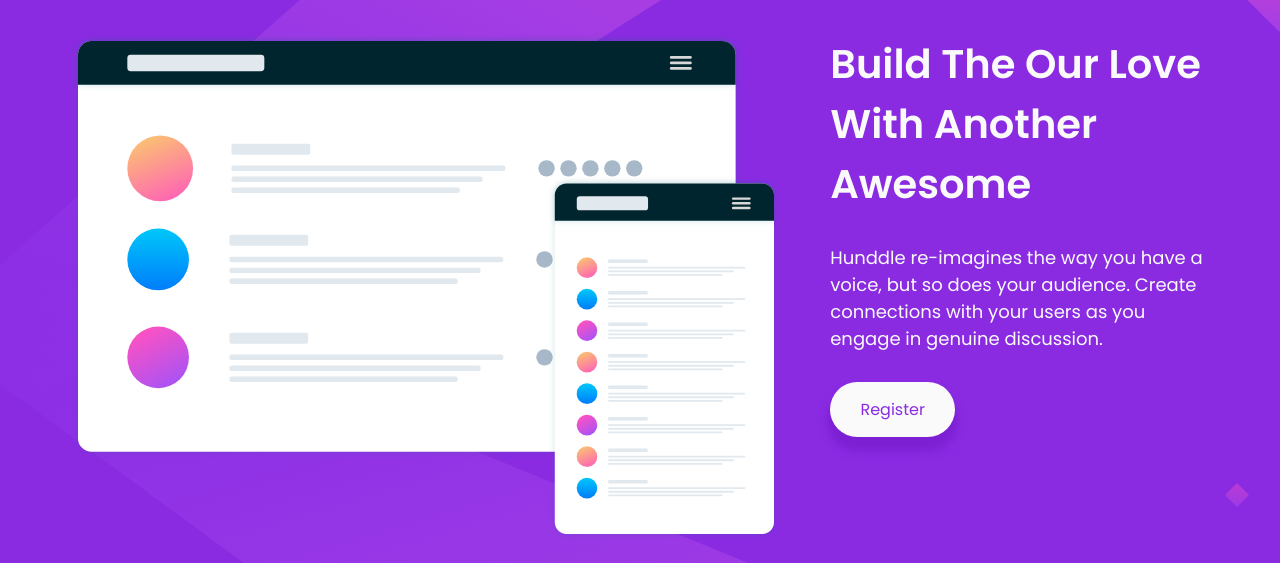
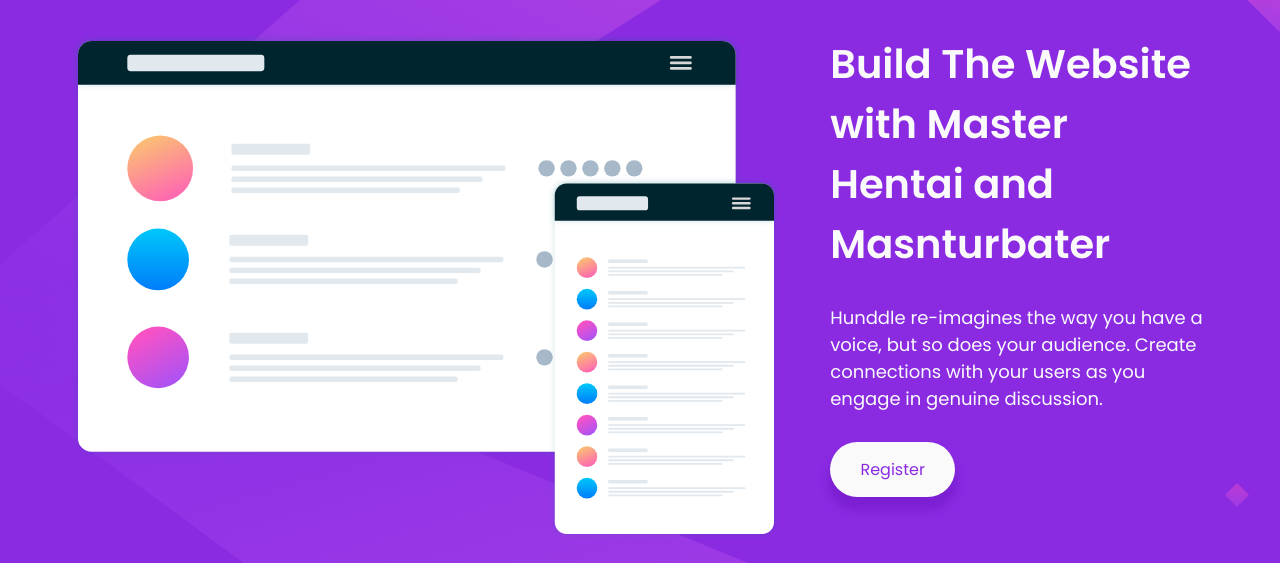
Before and after one commit to subhan-sd/Hunddle-landing-page, a plain HTML site: page index.html in a window 1280 px wide. Shown: the part 111-674 px from the top of the page. Drawn offline with nearby package versions, Linux system fonts and the light colour scheme.

Commit message:
Mantap bro

```diff
--- a/index.html
+++ b/index.html
@@ -20,7 +20,7 @@
       <img src="images/illustration-mockups.svg" alt="">
     </div>
     <div class="text">
-      <div class="judul">Build The Our Love With Another Awesome</div>
+      <div class="judul">Build The Website with Master Hentai and Masnturbater</div>
       <div class="detail">Hunddle re-imagines the way you have a voice, but so does your audience. Create connections with your users as you engage in genuine discussion.</div>
       <div class="button">Register</div>
     </div>
```
